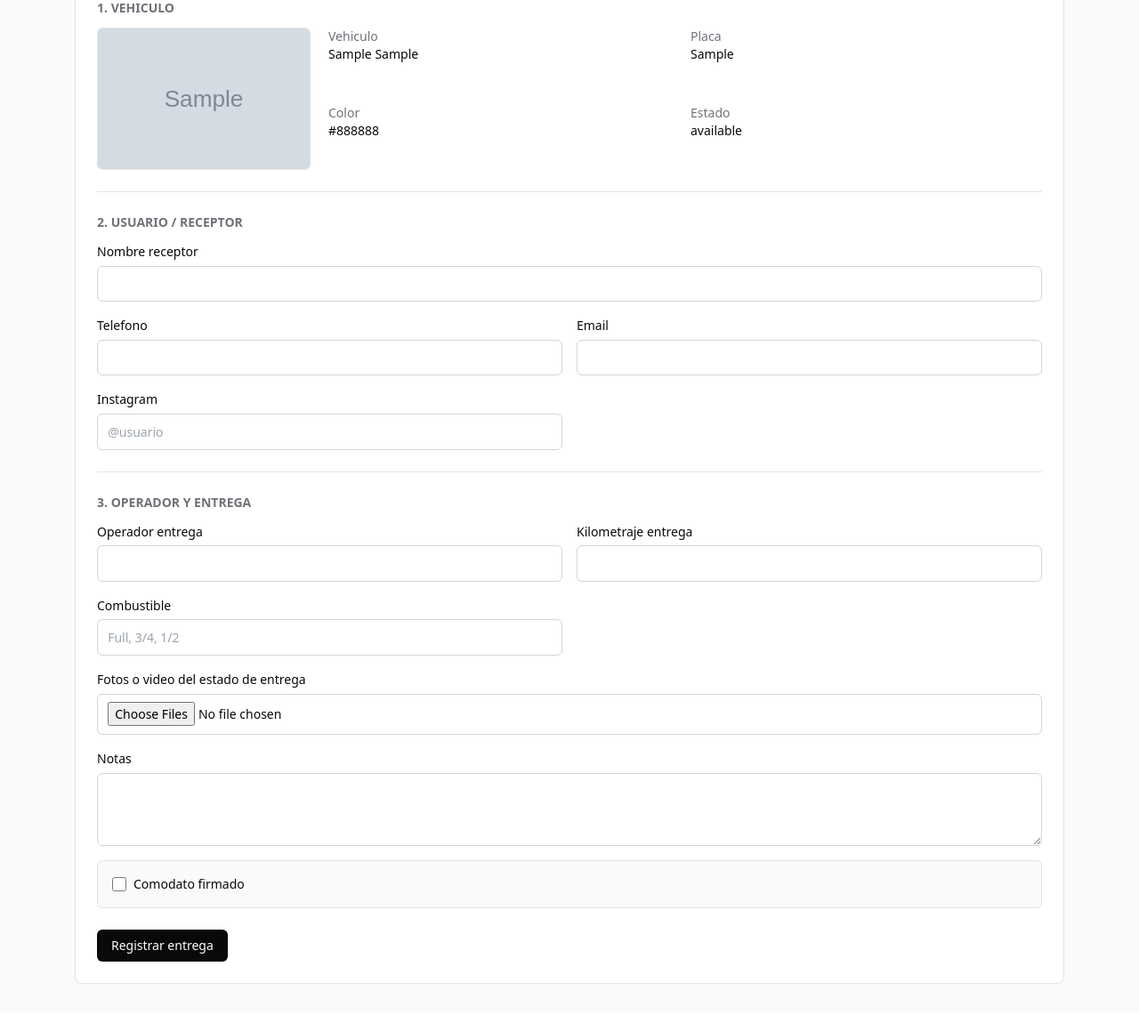
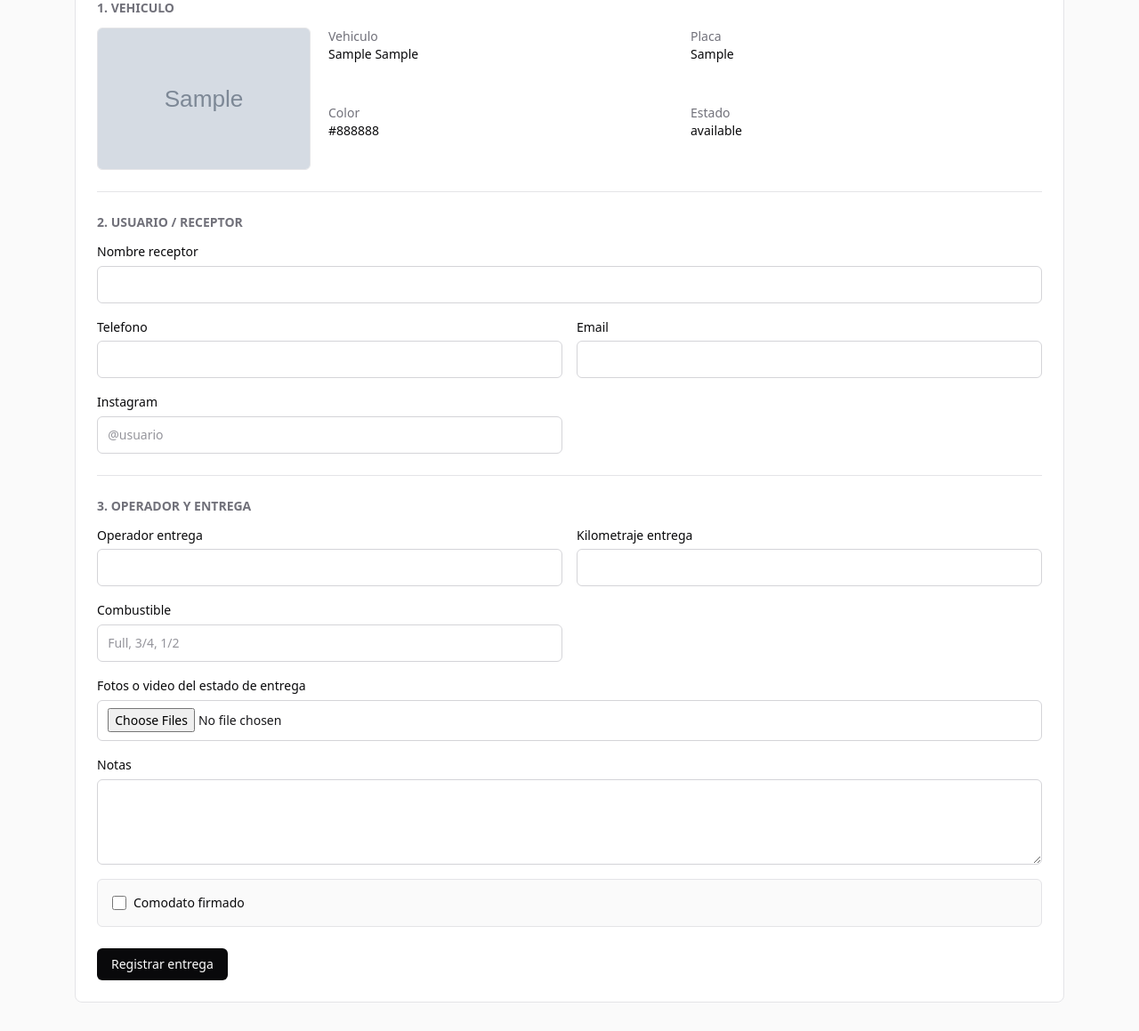
Before and after one commit to Gattu-code/fleet-demo-multiteam, a FastAPI app: page /operator/vehicles/1 in a window 1280 px wide. Shown: the part 399-1558 px from the top of the page at 89% size. Before the commit the page ends 1505 px from the top, so only its background shows below. Run offline with FastAPI, Linux system fonts and the light colour scheme; tables that the repository leaves empty hold one stand-in row (values such as "Sample post"); grey boxes marked "Sample" are stand-in pictures; some libraries are stand-ins or nearby versions.

Commit message:
Fix form styling cache busting

```diff
--- a/static/css/app.css
+++ b/static/css/app.css
@@ -8,13 +8,26 @@
 .field input,
 .field select,
 .field textarea {
+  appearance: auto;
   width: 100%;
+  min-height: 2.625rem;
   border: 1px solid rgb(212 212 216);
   border-radius: 0.375rem;
   background: white;
   padding: 0.55rem 0.7rem;
+  color: rgb(24 24 27);
   font-weight: 400;
   outline: none;
+}
+
+.field textarea {
+  min-height: 6rem;
+}
+
+.field input::placeholder,
+.field textarea::placeholder {
+  color: rgb(113 113 122);
+  opacity: 0.75;
 }
 
 .field input:focus,
--- a/templates/base.html
+++ b/templates/base.html
@@ -5,7 +5,7 @@
     <meta name="viewport" content="width=device-width, initial-scale=1">
     <title>{% block title %}Fleet Demo{% endblock %}</title>
     <script src="https://cdn.tailwindcss.com"></script>
-    <link rel="stylesheet" href="{{ url_for('static', path='/css/app.css') }}">
+    <link rel="stylesheet" href="{{ url_for('static', path='/css/app.css') }}?v=20260512-2">
   </head>
   <body class="min-h-screen bg-zinc-50 text-zinc-950">
     <header class="border-b border-zinc-200 bg-white">
```
